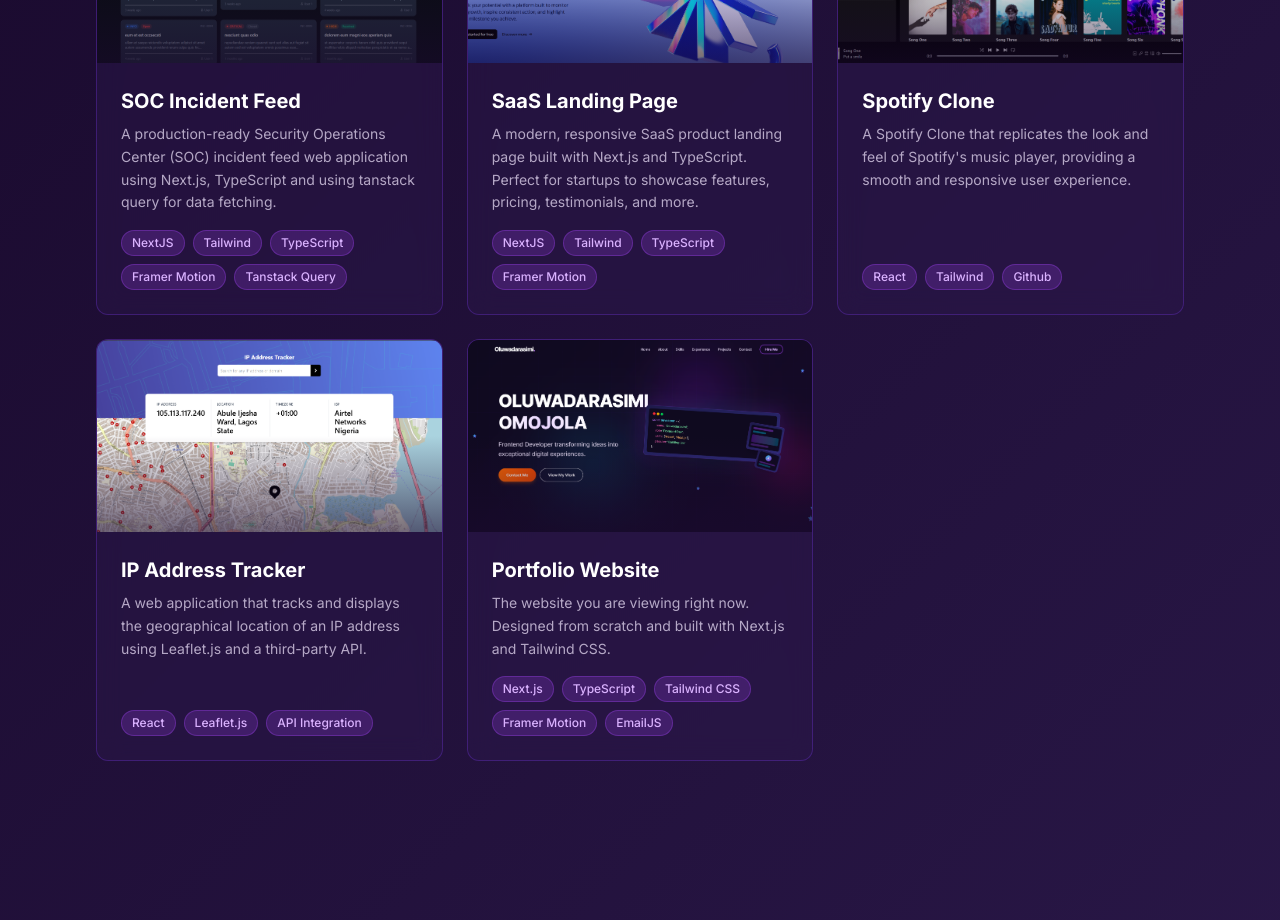
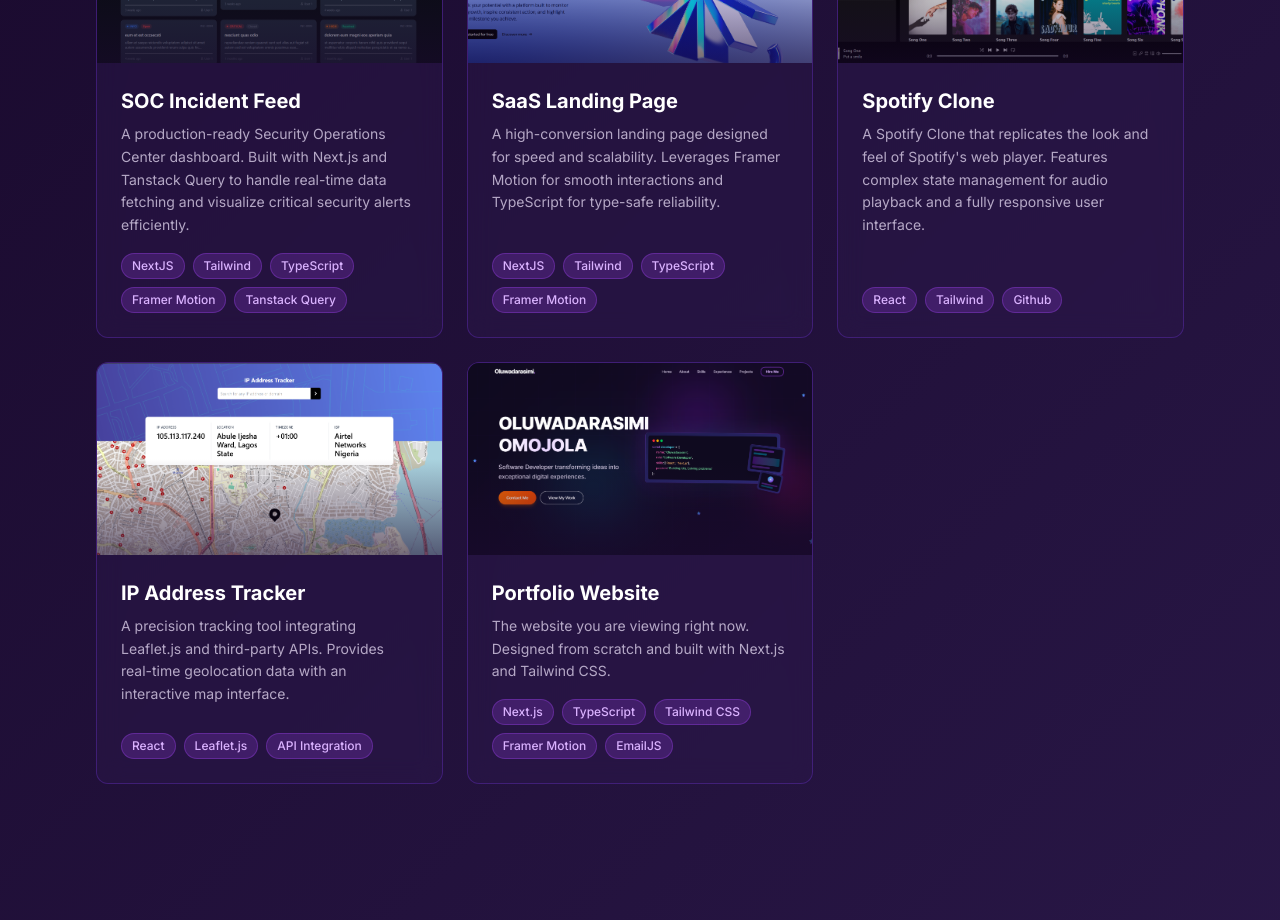
Before and after one commit to Darasimi010/portfolio, a Next.js app: page / in a window 1280 px wide. Shown: the part 3620-4540 px from the top of the page. Built offline with nearby package versions, Linux system fonts and the light colour scheme.

Commit message:
updated my copy in the projects section

```diff
--- a/components/sections/Projects.tsx
+++ b/components/sections/Projects.tsx
@@ -6,7 +6,7 @@
   const projects = [
     {
       title: "SOC Incident Feed",
-      desc: "A production-ready Security Operations Center (SOC) incident feed web application using Next.js, TypeScript and using tanstack query for data fetching.",
+      desc: "A production-ready Security Operations Center dashboard. Built with Next.js and Tanstack Query to handle real-time data fetching and visualize critical security alerts efficiently.",
       tags: [
         "NextJS",
         "Tailwind",
@@ -20,7 +20,7 @@
     },
     {
       title: "SaaS Landing Page",
-      desc: "A modern, responsive SaaS product landing page built with Next.js and TypeScript. Perfect for startups to showcase features, pricing, testimonials, and more.",
+      desc: "A high-conversion landing page designed for speed and scalability. Leverages Framer Motion for smooth interactions and TypeScript for type-safe reliability.",
       tags: ["NextJS", "Tailwind", "TypeScript", "Framer Motion"],
       image: "/projects/saas-landing-page.png",
       githubLink: "https://github.com/Darasimi010/saas-product-landing-page",
@@ -28,7 +28,7 @@
     },
     {
       title: "Spotify Clone",
-      desc: "A Spotify Clone that replicates the look and feel of Spotify's music player, providing a smooth and responsive user experience.",
+      desc: "A Spotify Clone that replicates the look and feel of Spotify's web player. Features complex state management for audio playback and a fully responsive user interface.",
       tags: ["React", "Tailwind", "Github"],
       image: "/projects/spotify-clone.png",
       githubLink: "https://github.com/Darasimi010/spotify-clone",
@@ -36,7 +36,7 @@
     },
     {
       title: "IP Address Tracker",
-      desc: "A web application that tracks and displays the geographical location of an IP address using Leaflet.js and a third-party API.",
+      desc: "A precision tracking tool integrating Leaflet.js and third-party APIs. Provides real-time geolocation data with an interactive map interface.",
       tags: ["React", "Leaflet.js", "API Integration"],
       image: "/projects/ip-address-tracker.png",
       githubLink: "https://github.com/Darasimi010/IP-Address-Tracker",
```
Also changed, not shown: public/projects/portfolio.png.
